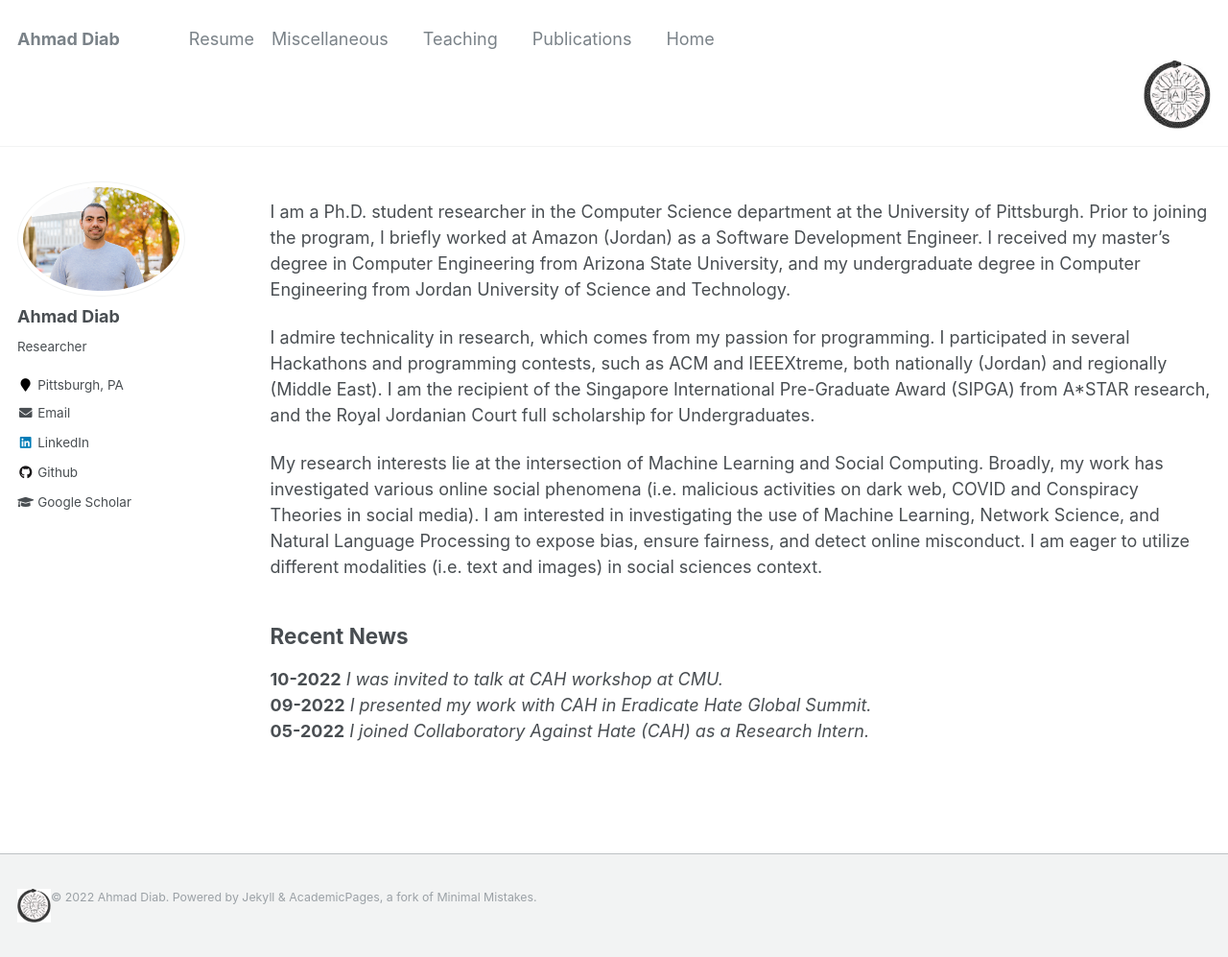
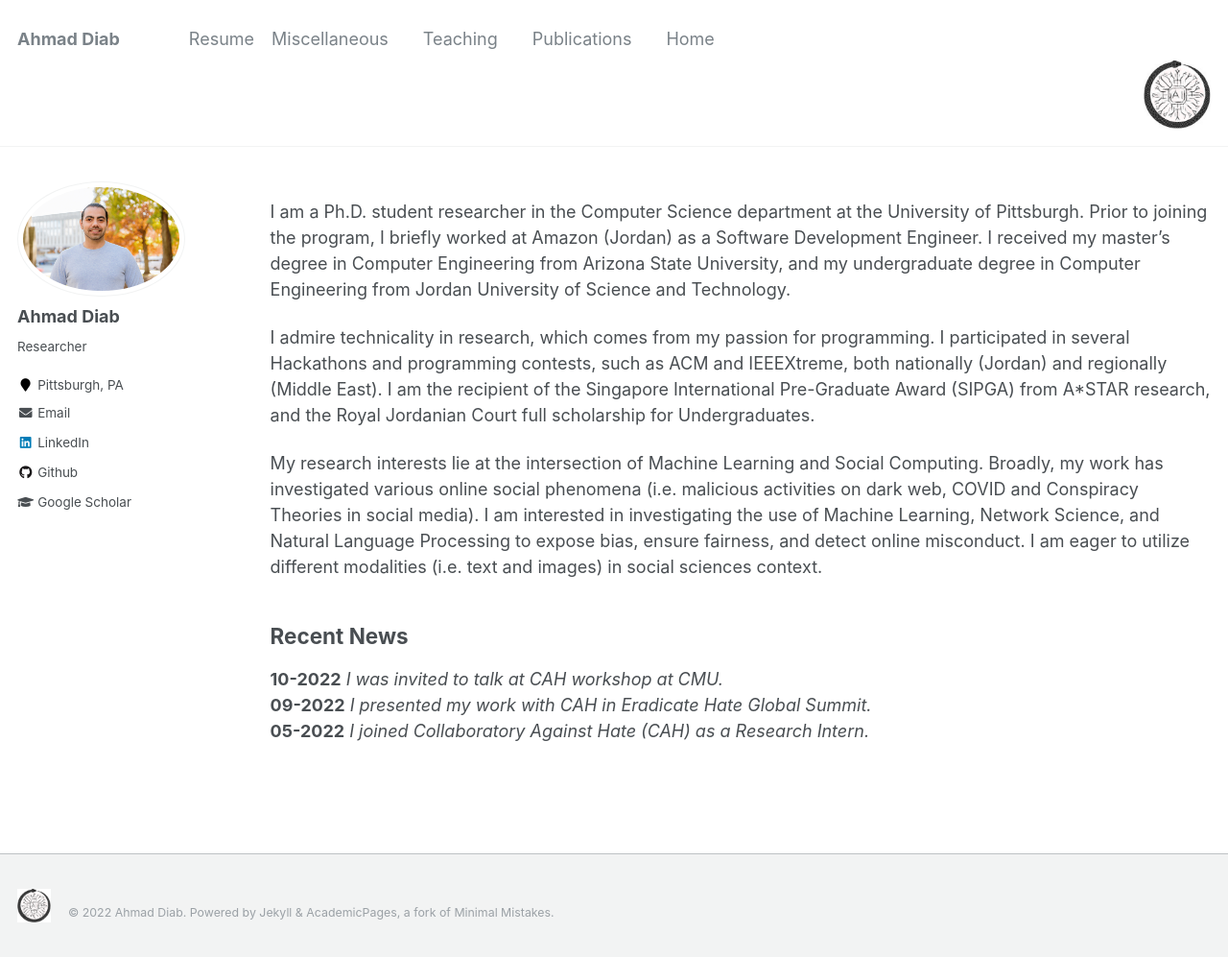
Before and after one commit to aadiab/aadiab.github.io, a Jekyll site: the page built from index.md, in a window 1280 px wide and 997 px high. Shown: the whole window at 96% size. Built offline with Jekyll 4.4.1, drawn with Linux system fonts in a browser that asks for light colours.

Commit message:
fix footer logo

```diff
--- a/_includes/footer.html
+++ b/_includes/footer.html
@@ -1,4 +1,4 @@
 {% include base_path %}
 
-<img src="/images/mylogo.png" width="35" height="35" style="float:left;">&emsp;
-<div class="page__footer-copyright" style="float:left;">&copy; {{ site.time | date: '%Y' }} {{ site.name | default: site.title }}. {{ site.data.ui-text[site.locale].powered_by | default: "Powered by" }} <a href="http://jekyllrb.com" rel="nofollow">Jekyll</a> &amp; <a href="https://github.com/academicpages/academicpages.github.io">AcademicPages</a>, a fork of <a href="https://mademistakes.com/work/minimal-mistakes-jekyll-theme/" rel="nofollow">Minimal Mistakes</a>.</div>
+<img src="/images/mylogo.png" width="35" height="35" style="display:inline-block;vertical-align:top;">&emsp;
+<div class="page__footer-copyright" style="display:inline-block;vertical-align:bottom;">&copy; {{ site.time | date: '%Y' }} {{ site.name | default: site.title }}. {{ site.data.ui-text[site.locale].powered_by | default: "Powered by" }} <a href="http://jekyllrb.com" rel="nofollow">Jekyll</a> &amp; <a href="https://github.com/academicpages/academicpages.github.io">AcademicPages</a>, a fork of <a href="https://mademistakes.com/work/minimal-mistakes-jekyll-theme/" rel="nofollow">Minimal Mistakes</a>.</div>
```
